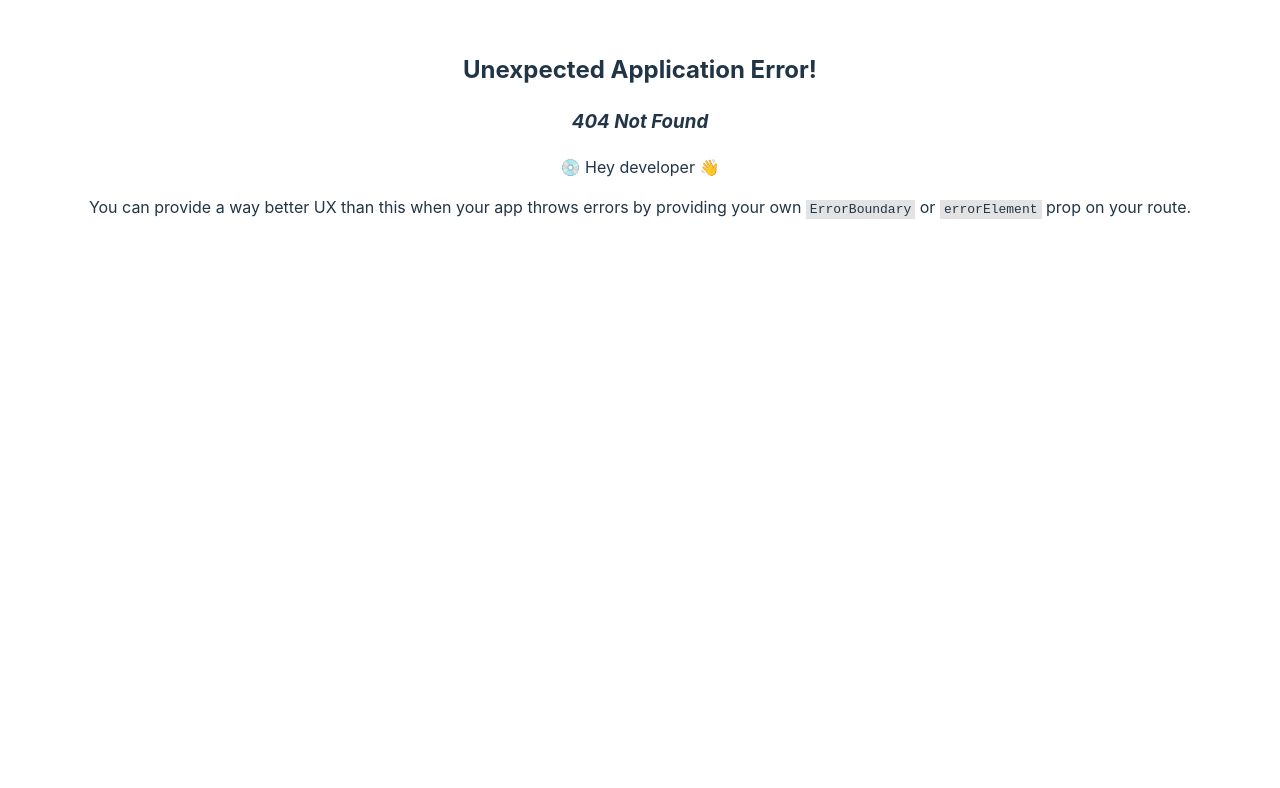
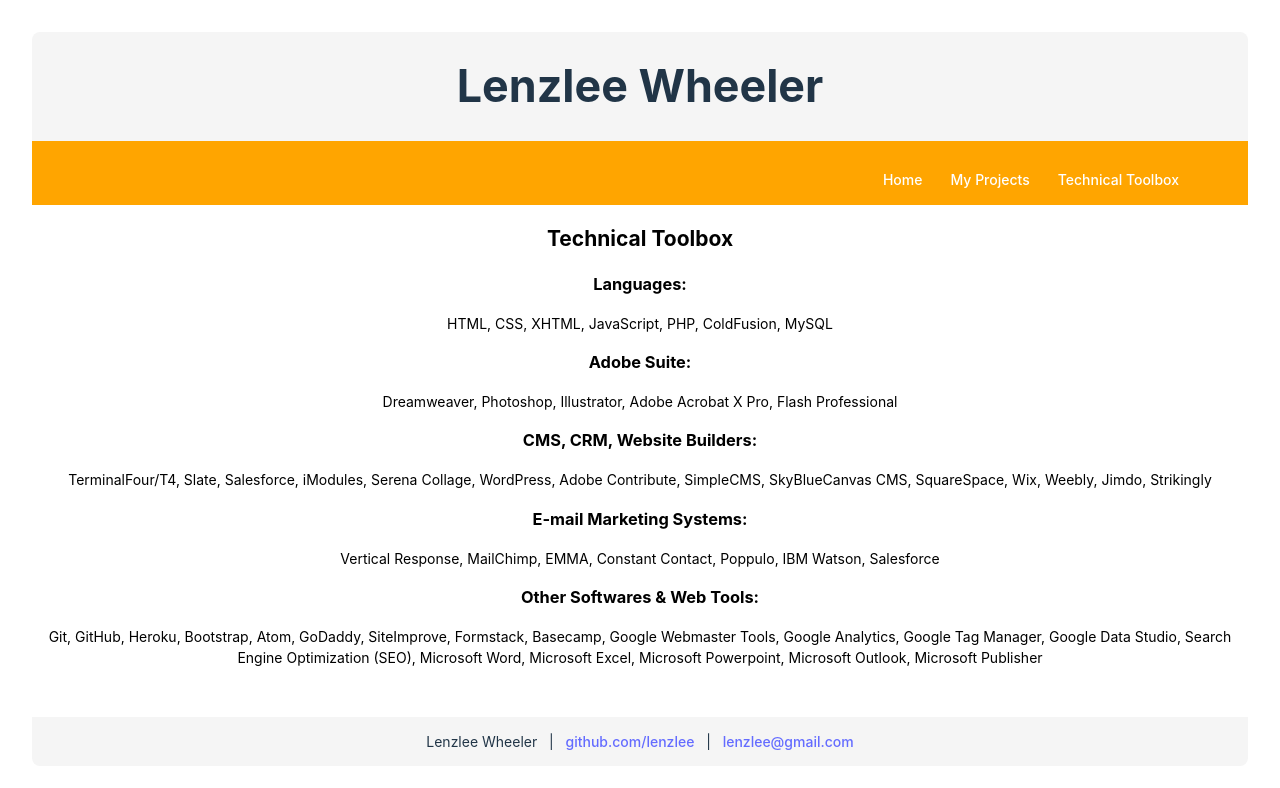
Before and after one commit to lenzlee/react-portfolio, a React (Vite) app: page /ToolBox in a window 1280 px wide. Before the commit this address had no page. Shown: the top 788 px of the page. Built offline with nearby package versions, Linux system fonts and the light colour scheme.

Commit message:
added more content

```diff
--- a/src/App.jsx
+++ b/src/App.jsx
@@ -2,9 +2,10 @@
 import Navbar from './components/navbar/Navbar'
 import { Outlet } from 'react-router-dom'
 
+import Footer from './components/Footer'
 import React from 'react';
 import { Layout, Flex } from 'antd';
-const { Header, Footer, Content } = Layout;
+const { Header, Content } = Layout;
 
 const headerStyle = {
   textAlign: 'center',
@@ -24,8 +25,9 @@
 const footerStyle = {
   textAlign: 'center',
   color: '#fff',
-  backgroundColor: '#ffffff',
+  backgroundColor: '#cacaca',
 };
+
 const layoutStyle = {
   borderRadius: 8,
   overflow: 'hidden',
@@ -41,10 +43,12 @@
 
   return (
     <>
-
   <Flex gap="middle" wrap="wrap">
     <Layout style={layoutStyle}>
-      <Header style={headerStyle}> <Navbar /></Header>
+    <h1>Lenzlee Wheeler</h1>
+      <Header style={headerStyle}>
+        <Navbar />
+      </Header>
       <Content style={contentStyle}><Outlet /></Content>
       <Footer style={footerStyle}>Footer</Footer>
     </Layout>
--- a/src/components/Contact.jsx
+++ /dev/null
@@ -1,11 +0,0 @@
-function Contact() {
-    return(
-        <>
-        <h1>Contact Me</h1>
-        <p>GitHub: https://github.com/lenzlee</p>
-        </>
-    )
-
-}
-
-export default Contact
--- /dev/null
+++ b/src/components/Footer.jsx
@@ -0,0 +1,10 @@
+function Footer() {
+    return(
+        <>
+        <p>Lenzlee Wheeler &nbsp; | &nbsp; <a href="https://github.com/lenzlee">github.com/lenzlee</a> &nbsp; | &nbsp; <a href="mailto:lenzlee@gmail.com">lenzlee@gmail.com</a></p>
+        </>
+    )
+
+}
+
+export default Footer
--- a/src/components/Home.jsx
+++ b/src/components/Home.jsx
@@ -1,5 +1,5 @@
 import Intro from './Intro'
-// import ProjectsList from './ProjectsList'
+
 
 function Home() {
     console.log('Hello there!')
@@ -7,7 +7,6 @@
     return(
         <>
         <Intro />
-        {/* <ProjectsList /> */}
         </>
 
     )
--- a/src/components/Intro.jsx
+++ b/src/components/Intro.jsx
@@ -1,7 +1,19 @@
 function Intro() {
     return(
         <>
-        <h1>Lenzlee Wheeler's React Portfolio</h1>
+        {/* <img src="https://lenzlee.github.io/portfolio/assets/images/chicago.jpg" /> */}
+
+        <h2>About Me</h2>
+
+        <p>I am a senior web developer for the University Marketing and Communication's (UMC) Digital Team at Loyola University Chicago. My main role is managing our web content management system, TerminalFour/T4. I also help manage major web projects and contribute strategic marketing vision to the evolution of the University’s Web site.
+
+</p><p>I specifically focus on supporting UMC clients through the continued development of technology resources. I work towards making sure Loyola's Site Content Coordinators have the tools and resources needed to achieve their marketing goals as we advance the use of TerminalFour Site Manager, WordPress, and the many other tools that we use in UMC. I use my technology and marketing acumen to use technology to achieve marketing goals.</p>
+
+<p>
+I live in the Chicagoland area and I love my city! I spend my free time and weekends with my family especially with my nieces and nephews. I love Karaoke and I love watching professional golf. Jordan Spieth and Viktor Hovland are my favorites on the PGA tour. I also love to travel especially to Europe. I fell in love with Italy when I first traveled there and I have been back there a few times since. Rome is my favorite!</p>
+
+<p>&nbsp;</p>
+
         </>
     )
 
--- a/src/components/ProjectItem.jsx
+++ b/src/components/ProjectItem.jsx
@@ -6,11 +6,13 @@
 
     return(
         <>
+
          <td>
             <img src={img} />
             <h3>{name}</h3>
-            <p>{description}</p>
+            <div class="description"><p>{description}</p></div>
             </td>
+
         </>
     )
 
--- a/src/components/ProjectsList.jsx
+++ b/src/components/ProjectsList.jsx
@@ -15,9 +15,12 @@
     })
 
     return(
+    <>
+    <h2>My Projects</h2>
     <table><tbody><tr>
     {list}
     </tr></tbody></table>
+    </>
     )
 }
 
--- /dev/null
+++ b/src/components/ToolBox.jsx
@@ -0,0 +1,26 @@
+function ToolBox() {
+    return(
+        <>
+        <h2>Technical Toolbox</h2>
+        <h3>Languages:</h3>
+<p>HTML, CSS, XHTML, JavaScript, PHP, ColdFusion, MySQL</p>
+
+<h3>Adobe Suite:</h3>
+<p>Dreamweaver, Photoshop, Illustrator, Adobe Acrobat X Pro, Flash Professional</p>
+
+<h3>CMS, CRM, Website Builders:</h3>
+<p>TerminalFour/T4, Slate, Salesforce, iModules, Serena Collage, WordPress, Adobe Contribute, SimpleCMS, SkyBlueCanvas CMS, SquareSpace, Wix, Weebly, Jimdo, Strikingly</p>
+
+<h3>E-mail Marketing Systems:</h3>
+<p>Vertical Response, MailChimp, EMMA, Constant Contact, Poppulo, IBM Watson, Salesforce</p>
+
+<h3>Other Softwares &amp; Web Tools:</h3>
+<p>Git, GitHub, Heroku, Bootstrap, Atom, GoDaddy, SiteImprove, Formstack, Basecamp, Google Webmaster Tools, Google Analytics, Google Tag Manager, Google Data Studio, Search Engine Optimization (SEO), Microsoft Word, Microsoft Excel, Microsoft Powerpoint, Microsoft Outlook, Microsoft Publisher</p>
+
+<p>&nbsp;</p>
+        </>
+    )
+
+}
+
+export default ToolBox
--- a/src/components/navbar/Navbar.jsx
+++ b/src/components/navbar/Navbar.jsx
@@ -3,10 +3,12 @@
 
 export default function Navbar() {
     return(
+        <>
         <nav className="navbar">
             <Link to = '/'>Home</Link>
             <Link to = '/Myprojects'>My Projects</Link>
-            <Link to = '/Contact'>Contact Me</Link>
+            <Link to = '/ToolBox'>Technical Toolbox</Link>
         </nav>
+        </>
     )
 }
--- a/src/index.css
+++ b/src/index.css
@@ -67,5 +67,19 @@
   }
 }
 img {
-  max-width: 350px;
+  width: 100%;
+  height: auto;
 }
+.description {
+  max-width: 80%;
+  margin: 0 auto;
+  padding: 0em 0em 1em 0em;
+}
+table {
+  width: 100%;
+  max-width: 100%;
+}
+
+td {
+  max-width: 100%;
+}
--- a/src/main.jsx
+++ b/src/main.jsx
@@ -4,7 +4,7 @@
 import './index.css'
 import { createBrowserRouter, RouterProvider } from 'react-router-dom'
 import Home from './components/Home.jsx'
-import Contact from './components/Contact.jsx'
+import ToolBox from './components/ToolBox.jsx'
 import Myprojects from './components/Myprojects.jsx'
 
 const router = createBrowserRouter([
@@ -22,8 +22,8 @@
         element: <Myprojects />
       },
       {
-        path: '/Contact',
-        element: <Contact />
+        path: '/ToolBox',
+        element: <ToolBox />
       }
     ]
   }
```
